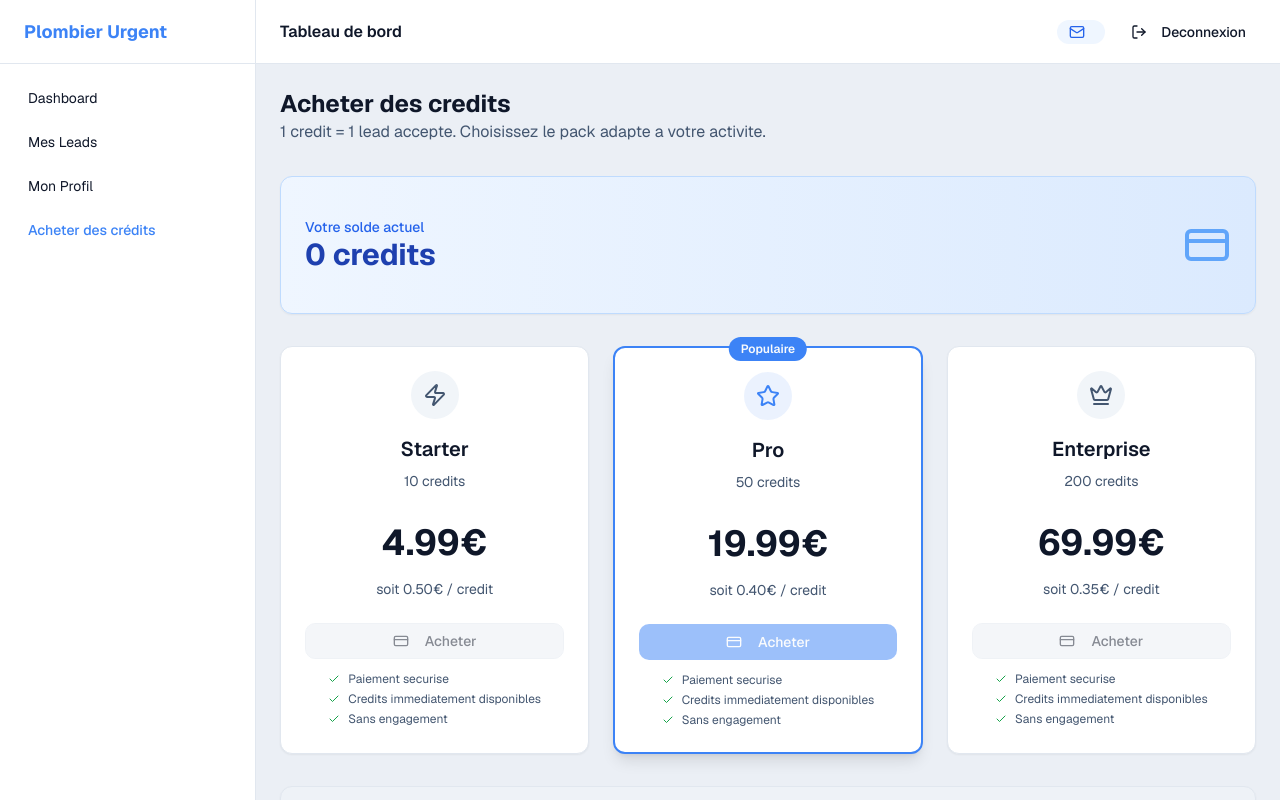
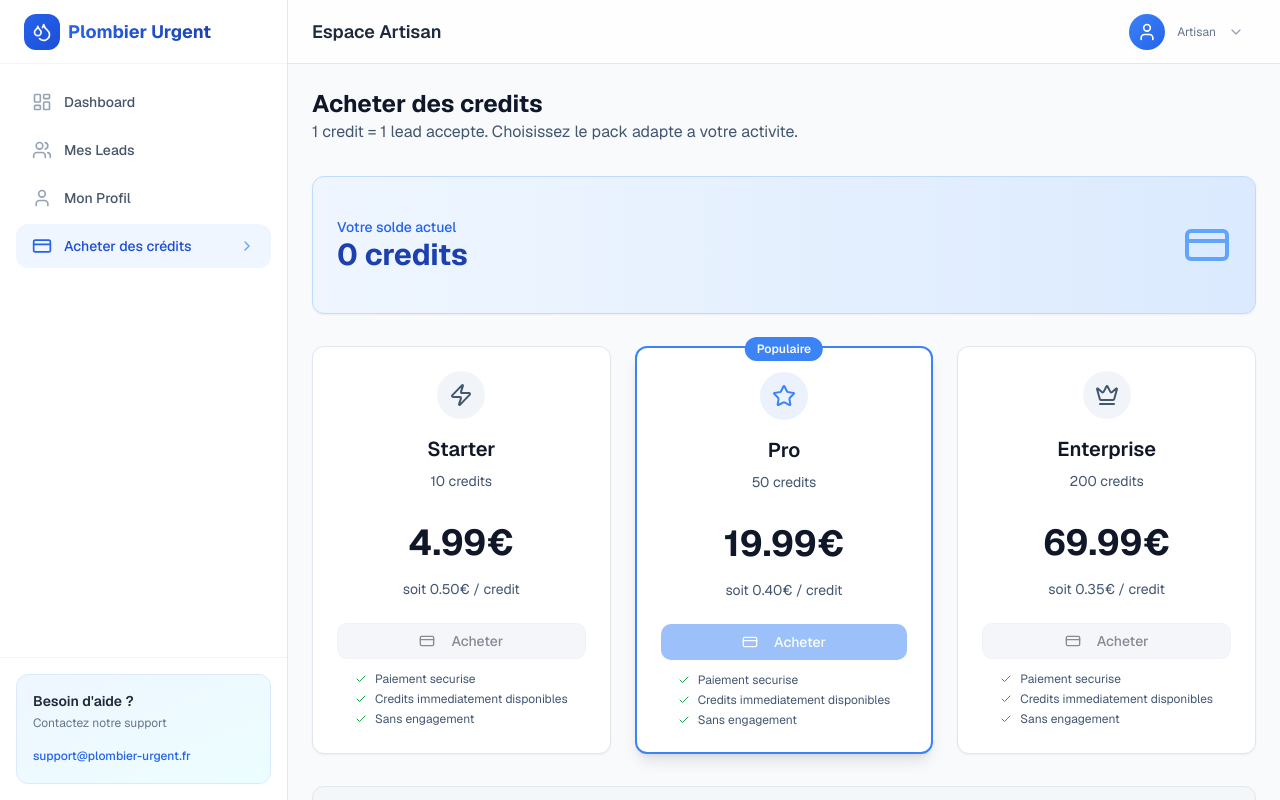
Before and after one commit to Sqlsyntax59/plombier-urgent, a Next.js app: page /artisan/credits in a window 1280 px wide. Shown: the top 800 px of the page. Built offline with nearby package versions, Linux system fonts and the light colour scheme; no server answers.

Commit message:
UI: redesign dashboard layout et header artisan
- Sidebar responsive avec overlay mobile
- Header glassmorphism avec dropdown user
- Navigation avec icônes et états actifs

Co-Authored-By: Claude Opus 4.5 <noreply@anthropic.com>

```diff
--- a/app/artisan/(dashboard)/layout.tsx
+++ b/app/artisan/(dashboard)/layout.tsx
@@ -1,55 +1,169 @@
+"use client";
+
 import Link from "next/link";
+import { usePathname } from "next/navigation";
 import { ArtisanHeader } from "@/components/artisan-header";
+import {
+  LayoutDashboard,
+  Users,
+  User,
+  CreditCard,
+  Droplets,
+  ChevronRight,
+  Menu,
+  X,
+} from "lucide-react";
+import { useState } from "react";
+import { cn } from "@/lib/utils";
+
+const navItems = [
+  {
+    href: "/artisan/dashboard",
+    label: "Dashboard",
+    icon: LayoutDashboard,
+  },
+  {
+    href: "/artisan/leads",
+    label: "Mes Leads",
+    icon: Users,
+  },
+  {
+    href: "/artisan/profil",
+    label: "Mon Profil",
+    icon: User,
+  },
+  {
+    href: "/artisan/credits",
+    label: "Acheter des crédits",
+    icon: CreditCard,
+    highlight: true,
+  },
+];
 
 export default function ArtisanLayout({
   children,
 }: {
   children: React.ReactNode;
 }) {
+  const pathname = usePathname();
+  const [sidebarOpen, setSidebarOpen] = useState(false);
+
   return (
-    <div className="min-h-screen flex">
-      {/* Sidebar artisan */}
-      <aside className="w-64 border-r bg-card flex flex-col">
-        <div className="h-16 border-b flex items-center px-6">
-          <Link href="/" className="font-bold text-lg text-primary">
-            Plombier Urgent
+    <div className="min-h-screen bg-slate-50">
+      {/* Mobile sidebar overlay */}
+      {sidebarOpen && (
+        <div
+          className="fixed inset-0 bg-black/50 z-40 lg:hidden"
+          onClick={() => setSidebarOpen(false)}
+        />
+      )}
+
+      {/* Sidebar */}
+      <aside
+        className={cn(
+          "fixed top-0 left-0 z-50 h-full w-72 bg-white border-r border-slate-200 flex flex-col transition-transform duration-300 lg:translate-x-0",
+          sidebarOpen ? "translate-x-0" : "-translate-x-full"
+        )}
+      >
+        {/* Logo */}
+        <div className="h-16 border-b border-slate-100 flex items-center justify-between px-6">
+          <Link href="/" className="flex items-center gap-2">
+            <div className="w-9 h-9 rounded-xl bg-gradient-to-br from-blue-600 to-blue-700 flex items-center justify-center">
+              <Droplets className="h-5 w-5 text-white" />
+            </div>
+            <span className="font-bold text-lg bg-gradient-to-r from-blue-600 to-blue-800 bg-clip-text text-transparent">
+              Plombier Urgent
+            </span>
           </Link>
+          <button
+            className="lg:hidden p-2 hover:bg-slate-100 rounded-lg"
+            onClick={() => setSidebarOpen(false)}
+          >
+            <X className="h-5 w-5 text-slate-500" />
+          </button>
         </div>
-        <nav className="flex-1 p-4 space-y-2">
-          <Link
-            href="/artisan/dashboard"
-            className="flex items-center gap-3 px-3 py-2 rounded-lg text-sm hover:bg-accent transition-colors"
-          >
-            Dashboard
-          </Link>
-          <Link
-            href="/artisan/leads"
-            className="flex items-center gap-3 px-3 py-2 rounded-lg text-sm hover:bg-accent transition-colors"
-          >
-            Mes Leads
-          </Link>
-          <Link
-            href="/artisan/profil"
-            className="flex items-center gap-3 px-3 py-2 rounded-lg text-sm hover:bg-accent transition-colors"
-          >
-            Mon Profil
-          </Link>
-          <Link
-            href="/artisan/credits"
-            className="flex items-center gap-3 px-3 py-2 rounded-lg text-sm hover:bg-accent transition-colors text-primary font-medium"
-          >
-            Acheter des crédits
-          </Link>
+
+        {/* Navigation */}
+        <nav className="flex-1 p-4 space-y-1">
+          {navItems.map((item) => {
+            const isActive = pathname === item.href || pathname?.startsWith(item.href + "/");
+            return (
+              <Link
+                key={item.href}
+                href={item.href}
+                onClick={() => setSidebarOpen(false)}
+                className={cn(
+                  "flex items-center gap-3 px-4 py-3 rounded-xl text-sm font-medium transition-all",
+                  isActive
+                    ? "bg-blue-50 text-blue-700"
+                    : "text-slate-600 hover:bg-slate-50 hover:text-slate-900",
+                  item.highlight && !isActive && "text-blue-600"
+                )}
+              >
+                <item.icon
+                  className={cn(
+                    "h-5 w-5",
+                    isActive ? "text-blue-600" : item.highlight ? "text-blue-500" : "text-slate-400"
+                  )}
+                />
+                <span className="flex-1">{item.label}</span>
+                {isActive && <ChevronRight className="h-4 w-4 text-blue-400" />}
+                {item.highlight && !isActive && (
+                  <span className="px-2 py-0.5 bg-blue-100 text-blue-600 text-xs rounded-full font-semibold">
+                    Pro
+                  </span>
+                )}
+              </Link>
+            );
+          })}
         </nav>
-        <div className="p-4 border-t">
-          <span className="text-xs text-muted-foreground">Espace Artisan</span>
+
+        {/* Footer sidebar */}
+        <div className="p-4 border-t border-slate-100">
+          <div className="p-4 rounded-xl bg-gradient-to-br from-blue-50 to-cyan-50 border border-blue-100">
+            <p className="text-sm font-semibold text-slate-800 mb-1">
+              Besoin d'aide ?
+            </p>
+            <p className="text-xs text-slate-500 mb-3">
+              Contactez notre support
+            </p>
+            <a
+              href="mailto:support@plombier-urgent.fr"
+              className="text-xs text-blue-600 font-medium hover:underline"
+            >
+              support@plombier-urgent.fr
+            </a>
+          </div>
         </div>
       </aside>
 
-      {/* Contenu principal */}
-      <div className="flex-1 flex flex-col">
-        <ArtisanHeader />
-        <main className="flex-1 p-6">{children}</main>
+      {/* Main content */}
+      <div className="lg:pl-72">
+        {/* Header */}
+        <header className="sticky top-0 z-30 h-16 bg-white/80 backdrop-blur-lg border-b border-slate-200">
+          <div className="h-full px-4 lg:px-6 flex items-center gap-4">
+            {/* Mobile menu button */}
+            <button
+              className="lg:hidden p-2 hover:bg-slate-100 rounded-lg"
+              onClick={() => setSidebarOpen(true)}
+            >
+              <Menu className="h-5 w-5 text-slate-600" />
+            </button>
+
+            {/* Page title - could be dynamic */}
+            <div className="flex-1">
+              <h1 className="text-lg font-semibold text-slate-800 hidden sm:block">
+                Espace Artisan
+              </h1>
+            </div>
+
+            {/* Header actions */}
+            <ArtisanHeader />
+          </div>
+        </header>
+
+        {/* Page content */}
+        <main className="p-4 lg:p-6">{children}</main>
       </div>
     </div>
   );
--- a/components/artisan-header.tsx
+++ b/components/artisan-header.tsx
@@ -1,7 +1,7 @@
 "use client";
 
 import { useEffect, useState } from "react";
-import { LogOut, Mail } from "lucide-react";
+import { LogOut, User, ChevronDown } from "lucide-react";
 import { createClient } from "@/lib/supabase/client";
 import { signOut } from "@/lib/actions/auth";
 import { Button } from "@/components/ui/button";
@@ -9,6 +9,7 @@ import { Button } from "@/components/ui/button";
 export function ArtisanHeader() {
   const [email, setEmail] = useState<string | null>(null);
   const [loading, setLoading] = useState(true);
+  const [dropdownOpen, setDropdownOpen] = useState(false);
 
   useEffect(() => {
     async function loadUser() {
@@ -23,27 +24,59 @@ export function ArtisanHeader() {
     loadUser();
   }, []);
 
+  if (loading) {
+    return (
+      <div className="flex items-center gap-2">
+        <div className="w-8 h-8 rounded-full bg-slate-100 animate-pulse" />
+        <div className="w-24 h-4 bg-slate-100 rounded animate-pulse hidden sm:block" />
+      </div>
+    );
+  }
+
   return (
-    <header className="h-16 border-b bg-card flex items-center justify-between px-6">
-      <h1 className="font-semibold">Tableau de bord</h1>
-      <div className="flex items-center gap-4">
-        {loading ? (
-          <span className="text-sm text-muted-foreground">Chargement...</span>
-        ) : (
-          <>
-            <div className="flex items-center gap-2 px-3 py-1 bg-blue-50 rounded-full">
-              <Mail className="h-4 w-4 text-blue-600" />
-              <span className="text-sm font-medium text-blue-700">{email}</span>
+    <div className="relative">
+      <button
+        onClick={() => setDropdownOpen(!dropdownOpen)}
+        className="flex items-center gap-3 p-2 pr-3 hover:bg-slate-100 rounded-xl transition-colors"
+      >
+        <div className="w-9 h-9 rounded-full bg-gradient-to-br from-blue-500 to-blue-600 flex items-center justify-center">
+          <User className="h-5 w-5 text-white" />
+        </div>
+        <div className="text-left hidden sm:block">
+          <p className="text-sm font-medium text-slate-800 max-w-[150px] truncate">
+            {email}
+          </p>
+          <p className="text-xs text-slate-500">Artisan</p>
+        </div>
+        <ChevronDown className={`h-4 w-4 text-slate-400 transition-transform ${dropdownOpen ? 'rotate-180' : ''}`} />
+      </button>
+
+      {/* Dropdown menu */}
+      {dropdownOpen && (
+        <>
+          <div
+            className="fixed inset-0 z-40"
+            onClick={() => setDropdownOpen(false)}
+          />
+          <div className="absolute right-0 top-full mt-2 w-56 bg-white rounded-xl shadow-lg border border-slate-200 py-2 z-50">
+            <div className="px-4 py-2 border-b border-slate-100">
+              <p className="text-sm font-medium text-slate-800 truncate">{email}</p>
+              <p className="text-xs text-slate-500">Compte artisan</p>
             </div>
-            <form action={signOut}>
-              <Button variant="ghost" size="sm" type="submit">
+            <form action={signOut} className="p-2">
+              <Button
+                variant="ghost"
+                size="sm"
+                type="submit"
+                className="w-full justify-start text-red-600 hover:text-red-700 hover:bg-red-50"
+              >
                 <LogOut className="h-4 w-4 mr-2" />
-                Deconnexion
+                Se déconnecter
               </Button>
             </form>
-          </>
-        )}
-      </div>
-    </header>
+          </div>
+        </>
+      )}
+    </div>
   );
 }
```
